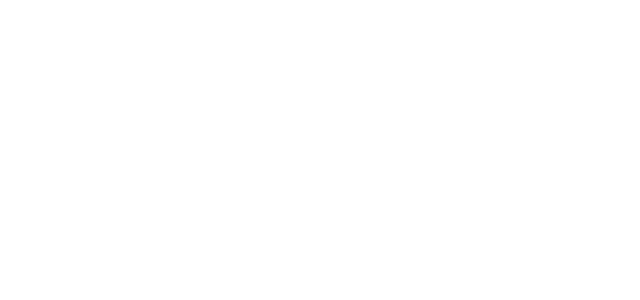
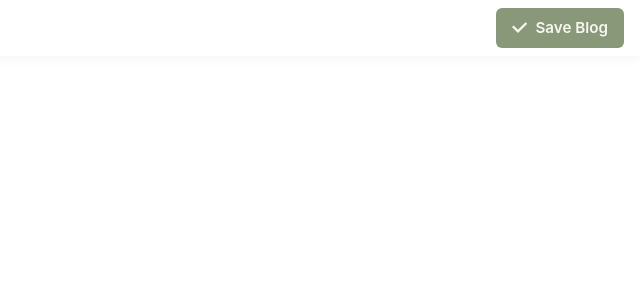
Before and after one commit to Atishay-J/beelog, a React (Vite) app in the folder client/: page / in a window 1280 px wide. Shown: the top 300 px of the page, without its empty margins (640-1280 px from the left). Built offline with nearby package versions, Linux system fonts and the light colour scheme.

Commit message:
feat(component): add buttons

```diff
--- a/client/package.json
+++ b/client/package.json
@@ -10,12 +10,14 @@
     "preview": "vite preview"
   },
   "dependencies": {
+    "@chakra-ui/icons": "^2.1.1",
     "@chakra-ui/react": "^2.8.2",
     "@emotion/react": "^11.11.3",
     "@emotion/styled": "^11.11.0",
     "framer-motion": "^10.18.0",
     "react": "^18.2.0",
-    "react-dom": "^18.2.0"
+    "react-dom": "^18.2.0",
+    "react-router-dom": "^6.21.2"
   },
   "devDependencies": {
     "@types/react": "^18.2.43",
--- a/client/src/App.tsx
+++ b/client/src/App.tsx
@@ -1,7 +1,12 @@
 import './App.css';
+import Home from './pages/Home';
 
 function App() {
-  return <></>;
+  return (
+    <>
+      <Home />
+    </>
+  );
 }
 
 export default App;
--- /dev/null
+++ b/client/src/components/Buttons/ButtonBase.tsx
@@ -0,0 +1,33 @@
+import { Button } from '@chakra-ui/react';
+import { buttonVariants } from './buttonVariants';
+
+interface ButtonBaseProps {
+  text: string;
+  icon: React.ReactElement<
+    unknown,
+    string | React.JSXElementConstructor<unknown>
+  >;
+  variant?: 'primary' | 'success';
+  callback: () => void;
+}
+
+export default function ButtonBase({
+  text,
+  icon,
+  variant = 'primary',
+  callback
+}: ButtonBaseProps) {
+  const { background, color } = buttonVariants[variant];
+
+  return (
+    <Button
+      onClick={callback}
+      leftIcon={icon}
+      background={background}
+      color={color}
+      fontSize="0.95rem"
+    >
+      {text}
+    </Button>
+  );
+}
--- /dev/null
+++ b/client/src/components/Buttons/CreateBlog.tsx
@@ -0,0 +1,8 @@
+import { EditIcon } from '@chakra-ui/icons';
+import ButtonBase from './ButtonBase';
+
+export default function CreateBlog() {
+  return (
+    <ButtonBase callback={() => {}} icon={<EditIcon />} text="Create Blog" />
+  );
+}
--- /dev/null
+++ b/client/src/components/Buttons/SaveBlog.tsx
@@ -0,0 +1,13 @@
+import { CheckIcon } from '@chakra-ui/icons';
+import ButtonBase from './ButtonBase';
+
+export default function SaveBlog() {
+  return (
+    <ButtonBase
+      callback={() => {}}
+      icon={<CheckIcon />}
+      text="Save Blog"
+      variant="success"
+    />
+  );
+}
--- /dev/null
+++ b/client/src/components/Buttons/buttonVariants.ts
@@ -0,0 +1,10 @@
+export const buttonVariants = {
+  primary: {
+    background: '#121113',
+    color: '#f7f7f2'
+  },
+  success: {
+    background: '#899878',
+    color: '#f7f7f2'
+  }
+};
--- /dev/null
+++ b/client/src/components/Buttons/index.tsx
@@ -0,0 +1,5 @@
+import CreateBlog from './CreateBlog';
+import SaveBlog from './SaveBlog';
+
+const Buttons = { CreateBlog, SaveBlog };
+export default Buttons;
--- /dev/null
+++ b/client/src/components/Navbar/index.tsx
@@ -0,0 +1,21 @@
+import { HStack } from '@chakra-ui/react';
+import Buttons from '../Buttons';
+
+interface NavbarProps {
+  variant?: 'CREATE' | 'SAVE';
+}
+
+export default function Navbar({ variant = 'CREATE' }: NavbarProps) {
+  return (
+    <HStack
+      as="nav"
+      w="100%"
+      boxShadow="0px 0px 10px 2px rgba(230,230,230,0.4)"
+      alignItems="center"
+      justifyContent="flex-end"
+      padding="0.5rem 1rem"
+    >
+      {variant === 'CREATE' ? <Buttons.CreateBlog /> : <Buttons.SaveBlog />}
+    </HStack>
+  );
+}
--- a/client/src/main.tsx
+++ b/client/src/main.tsx
@@ -1,10 +1,13 @@
-import React from 'react'
-import ReactDOM from 'react-dom/client'
-import App from './App.tsx'
-import './index.css'
+import React from 'react';
+import ReactDOM from 'react-dom/client';
+import App from './App.tsx';
+import './index.css';
+import { ChakraProvider } from '@chakra-ui/react';
 
 ReactDOM.createRoot(document.getElementById('root')!).render(
   <React.StrictMode>
-    <App />
-  </React.StrictMode>,
-)
+    <ChakraProvider>
+      <App />
+    </ChakraProvider>
+  </React.StrictMode>
+);
--- /dev/null
+++ b/client/src/pages/Blog.tsx
@@ -0,0 +1,3 @@
+export default function Blog() {
+  return <div>Read Blog</div>;
+}
--- /dev/null
+++ b/client/src/pages/Home.tsx
@@ -0,0 +1,10 @@
+import { VStack } from '@chakra-ui/react';
+import Navbar from '../components/Navbar';
+
+export default function Home() {
+  return (
+    <VStack>
+      <Navbar variant="SAVE" />
+    </VStack>
+  );
+}
```
Also changed, not shown: 1 other file (tests, documents, lock files or other folders).
